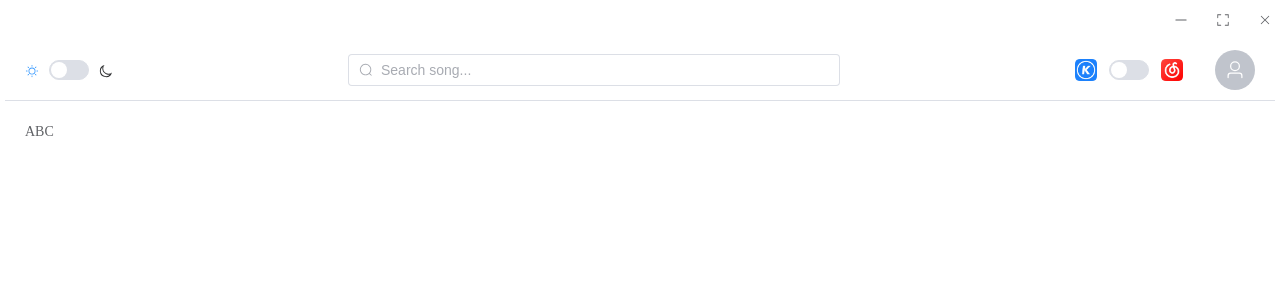
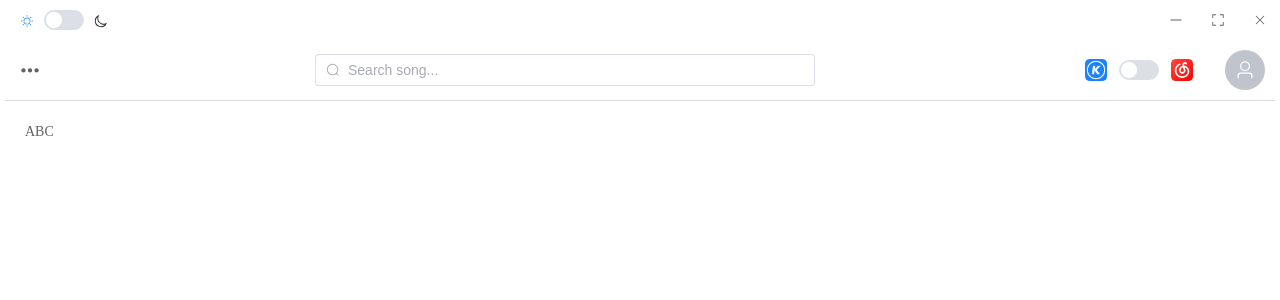
Before and after one commit to JaxonBurling/MusicPlayer, a Vue app: page / in a window 1280 px wide. Shown: the top 300 px of the page. Built offline with nearby package versions, Linux system fonts and the light colour scheme.

Commit message:
chore: 我真棒

```diff
--- a/src/App.vue
+++ b/src/App.vue
@@ -1,17 +1,17 @@
 <script setup lang="ts">
-// Learn more about Tauri commands at https://tauri.app/develop/calling-rust/
 import { window } from "@tauri-apps/api";
 
 import { ref, watch, onMounted } from "vue";
 import { RouterView } from "vue-router";
 import {
-    Search,
-    User,
-    Minus,
-    FullScreen,
-    Close,
-    Sunny,
-    Moon,
+  FullScreen,
+  MoreFilled,
+  Search,
+  Minus,
+  Close,
+  Sunny,
+  User,
+  Moon
 } from "@element-plus/icons-vue";
 import { useAppStore } from "./state";
 
@@ -45,6 +45,13 @@ watch(darkMode, appStore.toggleDarkMode);
 
 <template>
     <div data-tauri-drag-region class="drag-region">
+        <el-switch
+            v-model="darkMode"
+            :active-icon="Moon"
+            :inactive-icon="Sunny"
+            style="margin-left: 20px;"
+        />
+        <div>
         <el-button
             :icon="Minus"
             text
@@ -61,17 +68,24 @@ watch(darkMode, appStore.toggleDarkMode);
             :icon="Close"
             text
             class="titlebar-button"
+            style="margin-right: 5px;"
             @click="window.getCurrentWindow().close()"
         />
+        </div>
     </div>
     <el-container style="margin: 0 5px">
         <el-header class="header">
-            <div class="header-left">
-                <el-switch
-                    v-model="darkMode"
-                    :active-icon="Moon"
-                    :inactive-icon="Sunny"
-                />
+            <div>
+                <el-popover trigger="click" placement="bottom-start">
+                    <template #reference>
+                        <el-button text style="width: 30px;">
+                            <el-icon :size="20">
+                                <MoreFilled />
+                              </el-icon>
+                        </el-button>
+                    </template>
+                    <h1>我是菜单</h1>
+                </el-popover>
             </div>
 
             <el-input
@@ -106,7 +120,7 @@ watch(darkMode, appStore.toggleDarkMode);
     background: var(--el-bg-color);
     user-select: none;
     display: flex;
-    justify-content: flex-end;
+    justify-content: space-between;
     align-items: center;
 }
 
@@ -120,6 +134,7 @@ watch(darkMode, appStore.toggleDarkMode);
 .header {
     font-size: 22px;
     letter-spacing: 2px;
+    padding: 10px;
     display: flex;
     align-items: center;
     justify-content: space-between;
```
